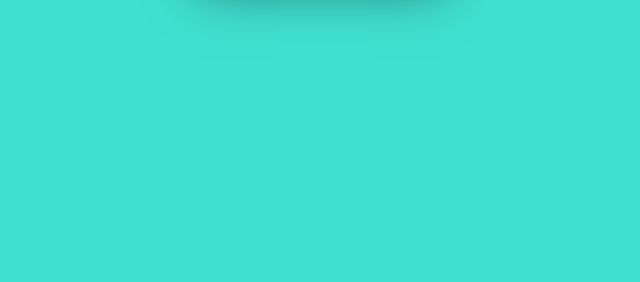
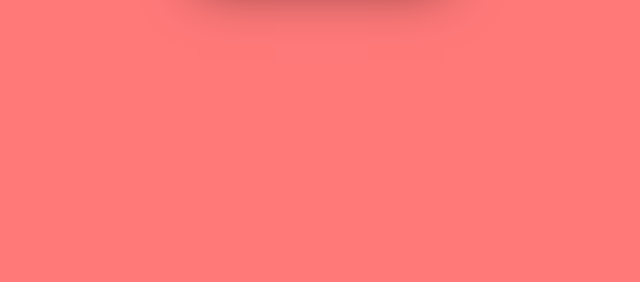
Before and after one commit to AnnaZheleznia/AnnaZheleznia.github.io, a plain HTML site: page index.html in a window 1280 px wide. Shown: the part 518-800 px from the top of the page, without its empty margins (319-959 px from the left). Drawn offline with Linux system fonts and the light colour scheme.

Commit message:
Update index.html

```diff
--- a/index.html
+++ b/index.html
@@ -13,7 +13,7 @@
 
 <style>
   body {
-    background-color: turquoise;
+    background-color: #ff7979;
     font-family: Arial;
     padding: 0;
     margin: 0;
```
